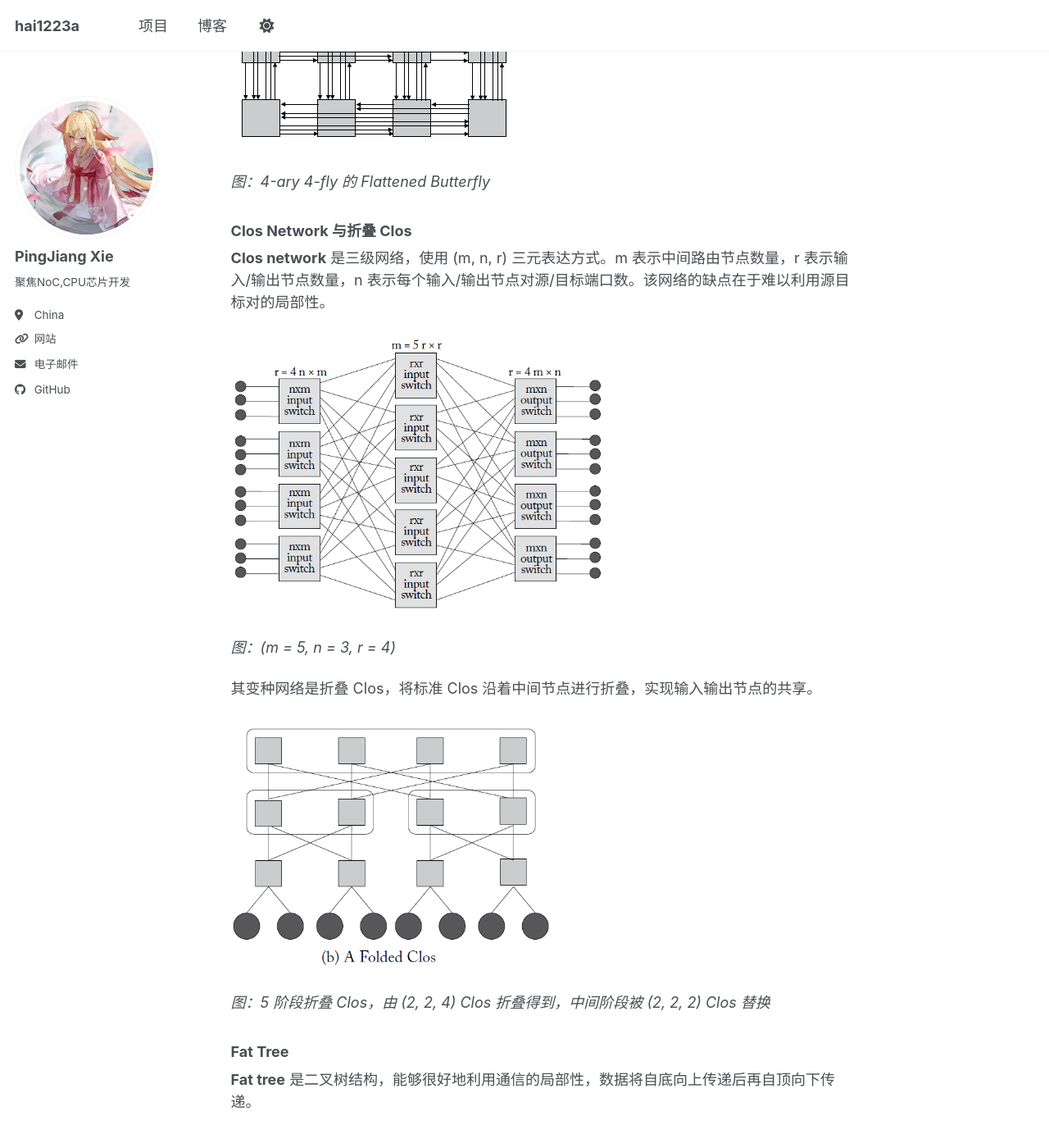
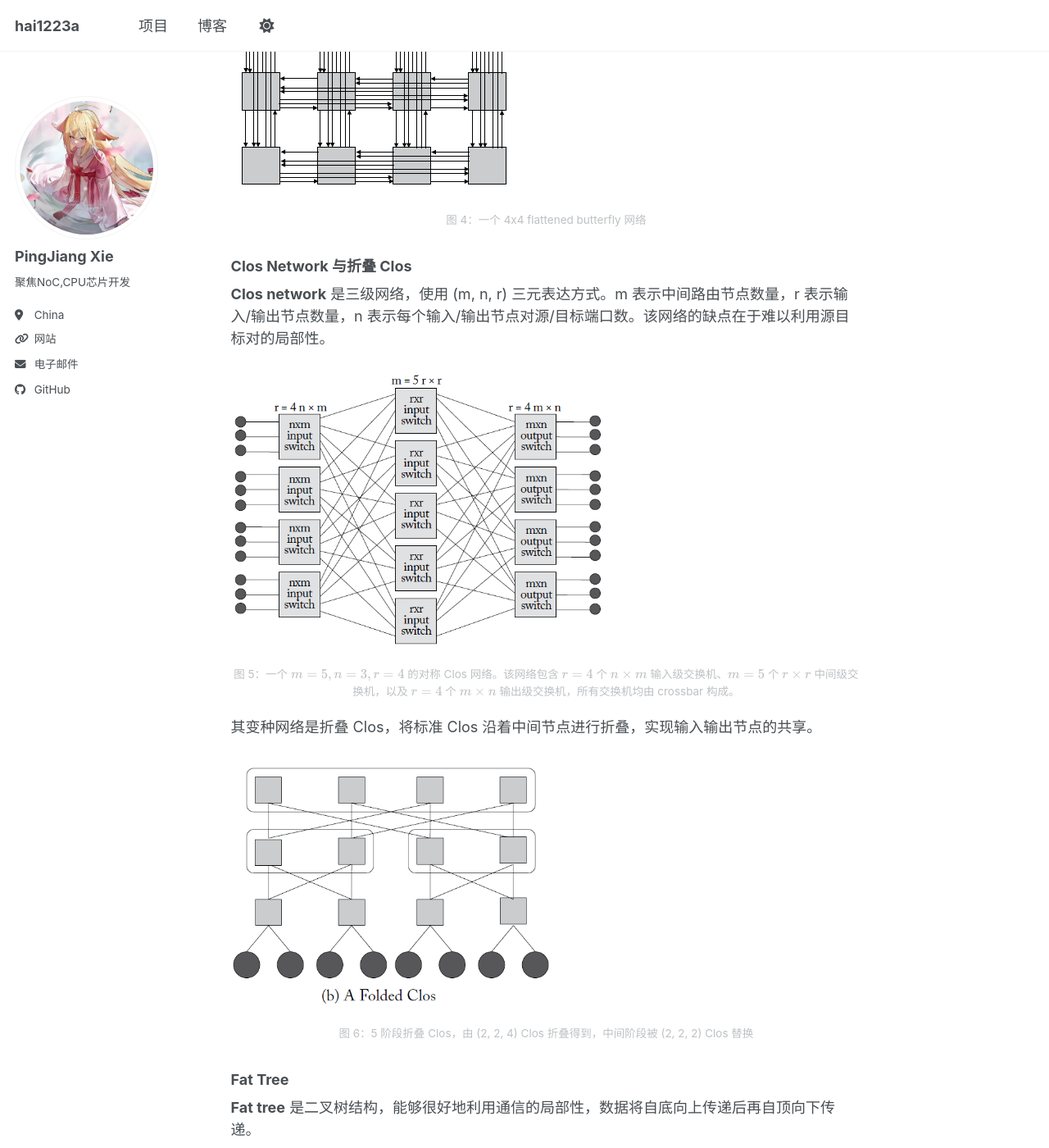
Before and after one commit to hai1223a/hai1223a.github.io, a Jekyll site: the page built from _posts/2026-05-11-NoC-拓扑结构-基础篇.md, in a window 1280 px wide and 1400 px high, scrolled down 3817 px. Shown: the whole window at 82% size. Built offline with Jekyll 4.4.1, drawn with Linux system fonts in a browser that asks for light colours; a script bundle is joined from its source files by our own code; library files that are not in the unit come from our copies; comment, search, counter and statistics services are not loaded; some of the changed text lies outside the part shown.

Commit message:
NoC拓扑结构

```diff
--- a/_posts/2026-05-11-NoC-拓扑结构-基础篇.md
+++ b/_posts/2026-05-11-NoC-拓扑结构-基础篇.md
@@ -14,6 +14,7 @@
 拓扑结构是 NoC 最先确认的部分。为了衡量不同拓扑结构的质量，需要定义一些指标，以下面三种拓扑结构为参考。
 
 ![5](/images/5.jpg)
+<p class="image-caption">图 1：常见片上网络拓扑结构</p>
 
 ## 拓扑评价指标
 
@@ -36,6 +37,7 @@
   比如下图中，瓶颈通道为双向通道，一个周期内每个节点都有 `1/8` 的概率向其他节点发送 `flip`，那么所有节点的流量有 1/2 的概率经过瓶颈通道，所以最大注入带宽是 1/2，最大通道负载是 2。
 
   ![4](/images/4.png)
+  <p class="image-caption">图 2：两个环形网络通过单通道连接时的通道负载示例</p>
 
 * **通道多样性（path diversity）**：能够提供多个最短路径的网络具有更好的通道多样性，这对路由算法很重要。Ring 就没有通道多样性。
 
@@ -62,36 +64,33 @@
 指存在只用于传递信息的交换节点的拓扑网络，比如 **crossbar**、**butterfly**、**Clos network** 和 **fat tree**。其结构如下图。Butterfly 表示方式是 `k-ary n-fly`，包含 $k^n$ 个源/目标节点，共用 n 级交换节点，每级有 $k^{n-1}$ 个交换节点。表格中 Butterfly 的 degree、diameter、hop、最大通道负载都只讨论交换节点之间的情况。
 
 ![image-20260508113749461](/images/11.jpg)
-
-*图：2-ary 3-fly 的 Butterfly*
+<p class="image-caption">图 3：一个 2-ary 3-fly butterfly 网络</p>
 
 ### Butterfly 与 Flattened Butterfly
 
 **Butterfly** 结构存在一个变种 Flattened Butterfly，通过将同一行的中间交换节点压缩成一个节点，实现非直连拓扑转换为直连拓扑。
 
 ![image-20260508182315220](/images/12.jpg)
-
-*图：4-ary 4-fly 的 Flattened Butterfly*
+<p class="image-caption">图 4：一个 4x4 flattened butterfly 网络</p>
 
 ### Clos Network 与折叠 Clos
 
 **Clos network** 是三级网络，使用 (m, n, r) 三元表达方式。m 表示中间路由节点数量，r 表示输入/输出节点数量，n 表示每个输入/输出节点对源/目标端口数。该网络的缺点在于难以利用源目标对的局部性。
 
 <img src="/images/13.jpg" alt="Clos network" style="zoom: 67%;" />
-
-*图：(m = 5, n = 3, r = 4)*
+<p class="image-caption">图 5：一个 \(m = 5, n = 3, r = 4\) 的对称 Clos 网络。该网络包含 \(r = 4\) 个 \(n \times m\) 输入级交换机、\(m = 5\) 个 \(r \times r\) 中间级交换机，以及 \(r = 4\) 个 \(m \times n\) 输出级交换机，所有交换机均由 crossbar 构成。</p>
 
 其变种网络是折叠 Clos，将标准 Clos 沿着中间节点进行折叠，实现输入输出节点的共享。
 
 <img src="/images/14.jpg" alt="Folded Clos" style="zoom:67%;" />
-
-*图：5 阶段折叠 Clos，由 (2, 2, 4) Clos 折叠得到，中间阶段被 (2, 2, 2) Clos 替换*
+<p class="image-caption">图 6：5 阶段折叠 Clos，由 (2, 2, 4) Clos 折叠得到，中间阶段被 (2, 2, 2) Clos 替换</p>
 
 ### Fat Tree
 
 **Fat tree** 是二叉树结构，能够很好地利用通信的局部性，数据将自底向上传递后再自顶向下传递。
 
 <img src="/images/15.jpg" alt="Fat tree" style="zoom: 67%;" />
+<p class="image-caption">图 7：二叉 Fat Tree 拓扑</p>
 
 | 指标                        | Butterfly        | Clos Network                                | Fat Tree                           |
 | --------------------------- | ---------------- | ------------------------------------------- | ---------------------------------- |
@@ -114,14 +113,14 @@
 * merge：设计一个 mesh 网络，通过合并路由节点来降低面积功耗
 
 <img src="/images/16.jpg" alt="irregular" style="zoom: 67%;" />
-
-*图：一个 3x4 的标准 mesh 进行自定义得到的新拓扑结构*
+<p class="image-caption">图 8：用于视频对象平面解码器（VOPD）的规则 mesh 拓扑与自定义拓扑</p>
 
 ## 分层拓扑（hierarchical topology）
 
 多个节点通过一种拓扑结构形成一个集群，多个集群之间通过另一种拓扑结构进行连接。下图展示了两种分层拓扑，图 a 为多核心共享路由节点，这样一个 3x3 的 mesh 网络就携带了 36 个核心，缺点是复杂度高以及突发通信时注入端口带宽会成为瓶颈；图 b 是 32 个核心组成 4 个 ring，4 个 ring 通过一个中心 ring 连接，挑战是中心环的带宽仲裁问题。
 
 ![image-20260511104022956](/images/17.jpg)
+<p class="image-caption">图 9：分层拓扑结构</p>
 
 ## 实现
 
```
